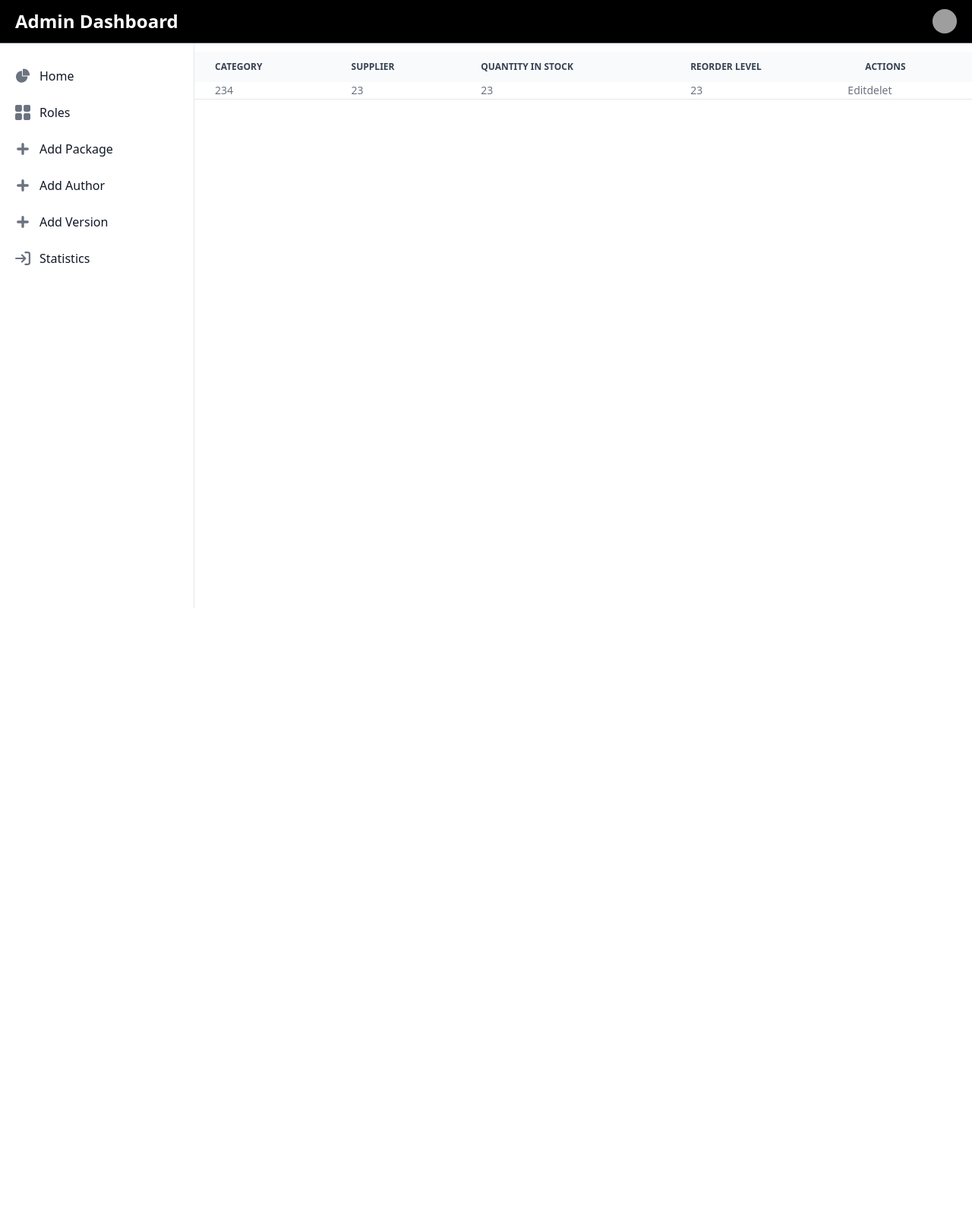
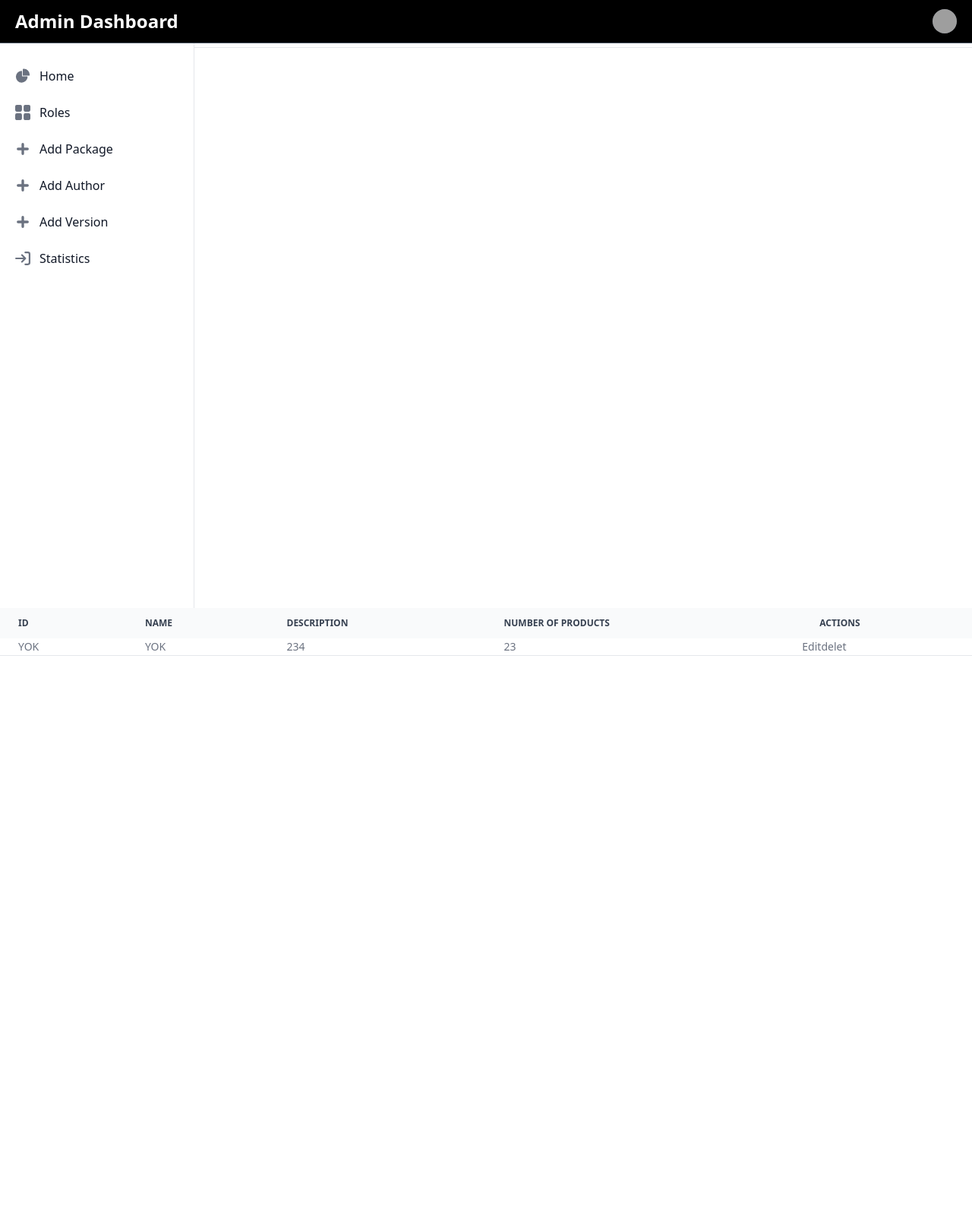
Before and after one commit to Youcode-Classe-E-2024-2025/Anouar-elbarry-manager, a PHP site: page /dashboards/admin_dashboard.php in a window 1280 px wide. Shown: the whole page at 76% size. Before the commit the page ends 800 px from the top, so only its background shows below. Run offline with PHP 8.4, Linux system fonts and the light colour scheme; grey boxes are pictures that could not be loaded.

Commit message:
creat categories table

```diff
--- a/dashboards/admin_dashboard.php
+++ b/dashboards/admin_dashboard.php
@@ -97,10 +97,7 @@
 </aside>
 
 <!-- products table -->
-<div class="mt-14 authors_table h-screen sm:ml-64 overflow-x-auto shadow-md sm:rounded-lg">
-
-   <h2 class="text-5xl font-bold ml-4 mb-5 dark:text-white">Authors Table</h2>
-
+<div class="mt-14 hidden products_table h-screen sm:ml-64 overflow-x-auto shadow-md sm:rounded-lg">
           <table class="w-full text-sm text-left rtl:text-center text-gray-500 dark:text-gray-400">
               <thead class="text-xs text-gray-700 uppercase bg-gray-50 dark:bg-gray-700 dark:text-gray-400">
                   <tr>
@@ -153,7 +150,53 @@
                           <a href='#' class='font-medium text-blue-600 dark:text-blue-500 hover:underline'>Edit</a>
                           <a href="#" class='font-medium text-red-600 dark:text-red-500 hover:underline'>delet</a>
                       </td>
+              </tr>
+              </tbody>
+          </table>
+      </div>
+
+<!-- Categories table -->
+<div class="mt-14  products_table h-screen sm:ml-64 overflow-x-auto shadow-md sm:rounded-lg">
+          <table class="w-full text-sm text-left rtl:text-center text-gray-500 dark:text-gray-400">
+              <thead class="text-xs text-gray-700 uppercase bg-gray-50 dark:bg-gray-700 dark:text-gray-400">
+                  <tr>
+                      <th scope="col" class="px-6 py-3">
+                          ID
+                      </th>
+                      <th scope="col" class="px-6 py-3">
+                      Name
+                      </th>
+                      <th scope="col" class="px-6 py-3">
+                      Description
+                      </th>
+                      <th scope="col" class="px-6 py-3">
+                       number of Products
+                      </th>
+                      <th scope="col" class="px-6 py-3">
+                       Actions
+                      </th>
                   </tr>
+              </thead>
+              <tbody>
+              <tr
+                      class='bg-white border-b dark:bg-gray-800 dark:border-gray-700 hover:bg-gray-50 dark:hover:bg-gray-600'>
+                      <td class='px-6 py-4'>
+                        YOK
+                      </td>
+                      <td class='px-6 py-4'>
+                        YOK
+                      </td>
+                      <td class='px-6 py-4'>
+                          234
+                      </td>
+                      <td class='px-6 py-4'>
+                     23
+                      </td>
+                      <td class='px-2 py-4 flex  justify-around'>
+                          <a href='#' class='font-medium text-blue-600 dark:text-blue-500 hover:underline'>Edit</a>
+                          <a href="#" class='font-medium text-red-600 dark:text-red-500 hover:underline'>delet</a>
+                      </td>
+              </tr>
               </tbody>
           </table>
       </div>
```
